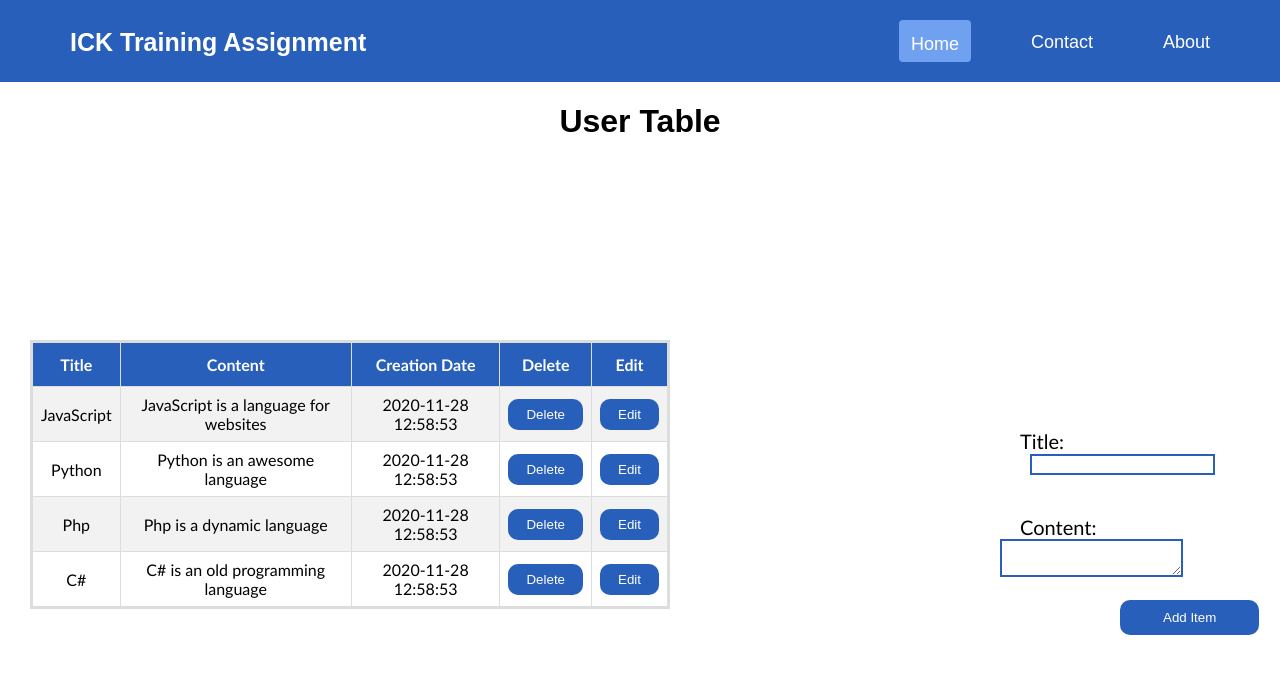
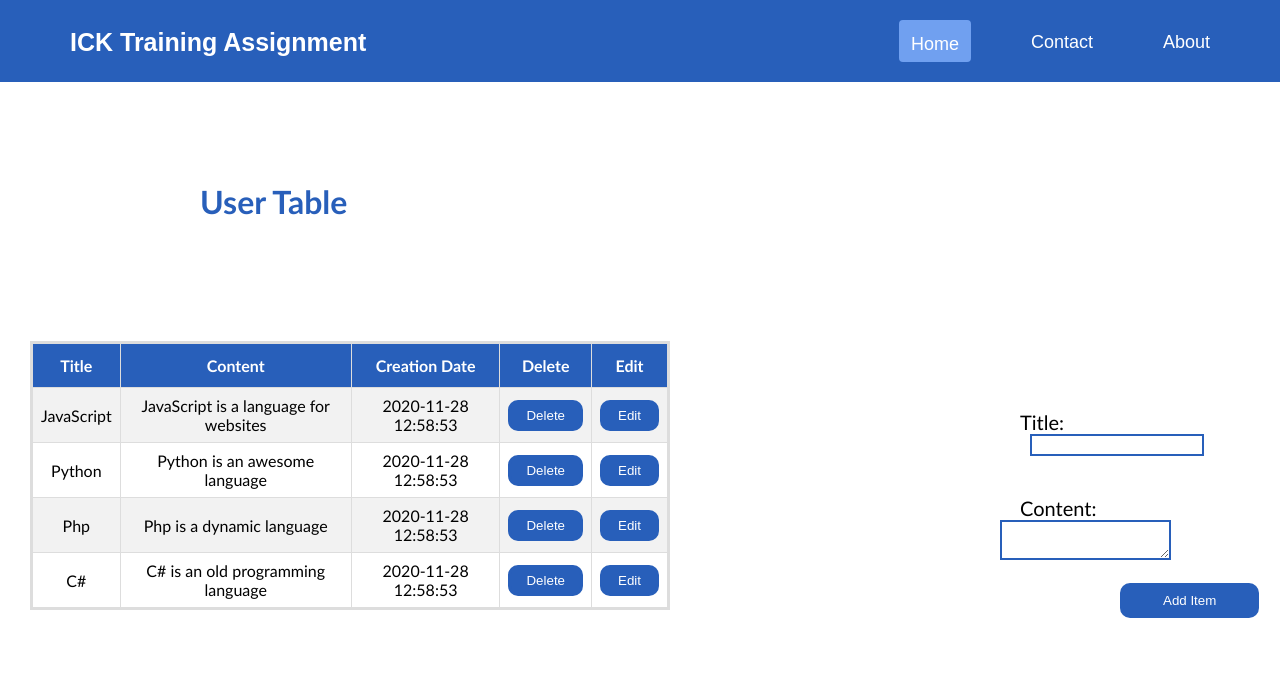
Before and after one commit to BleonaKonjuhi/ICK-final-assignment, a React (Create React App) app: page / in a window 1280 px wide. Shown: the top 674 px of the page. Built offline with nearby package versions, Linux system fonts and the light colour scheme.

Commit message:
Some style changes

```diff
--- a/src/components/Table.js
+++ b/src/components/Table.js
@@ -48,7 +48,7 @@ class Table extends React.Component {
     const items = this.props.items;
     return (
       <div >
-          <h1 id='title'>User Table</h1>
+          <h1 id='Headtitle' style={{marginBottom: "-80px", marginTop: "100px"}}>User Table</h1>
         <table id='table'>
           <tbody>
             <tr>
--- a/src/style.css
+++ b/src/style.css
@@ -119,8 +119,20 @@ form {
   margin-bottom: 50px;
 }
 #title {
-  text-align: center;
-  font-family: arial, sans-serif;
+
+  font-family: "Trebuchet MS", Arial, Helvetica, sans-serif;
+  color: #285FBA;
+
+}
+#content {
+  font-family: "Trebuchet MS", Arial, Helvetica, sans-serif;
+  color: #285FBA;
+
+}
+#Headtitle{
+  margin-left: 200px;
+  font-family: "Trebuchet MS", Arial, Helvetica, sans-serif;
+  color: #285FBA;
 }
 
 #table {
@@ -131,6 +143,7 @@ form {
   width: 50%;
   margin-top: 200px;
   margin-left: 30px;
+  margin-bottom: -400px;
 }
 
 #table td, #table th {
@@ -138,7 +151,7 @@ form {
   padding: 8px;
 }
 .form{
-  margin-top: -10px;
+  margin-top: 180px;
   margin-left: 1000px;
   font-family: "Trebuchet MS", Arial, Helvetica, sans-serif;
 }
```
Also changed, not shown: 1 other file (tests, documents, lock files or other folders).
